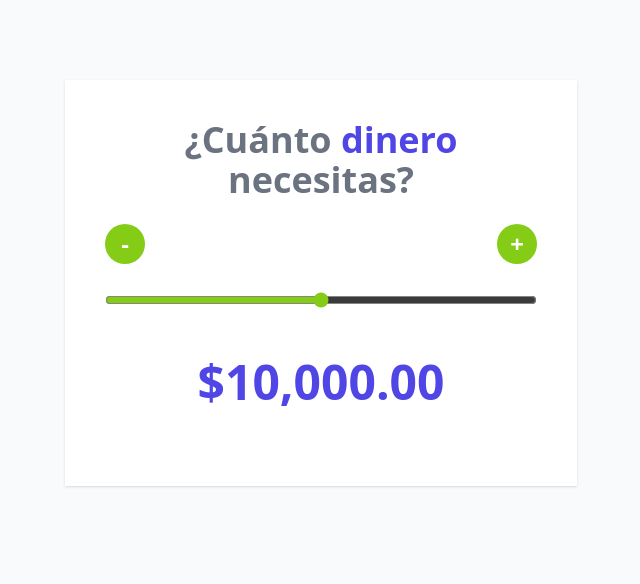
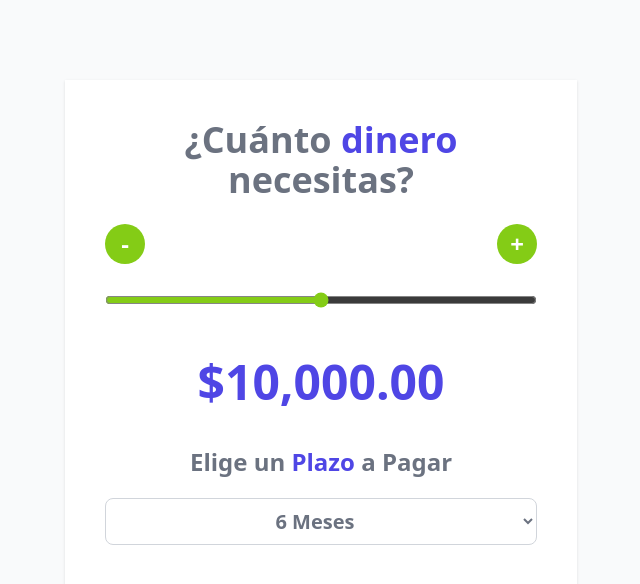
Before and after one commit to JosmenDev/cotizador-prestamos-react, a React (Vite) app: page / in a window 1280 px wide. Shown: the top 584 px of the page, without its empty margins (319-959 px from the left). Built offline with nearby package versions, Linux system fonts and the light colour scheme.

Commit message:
Creación de state de meses a pagar

```diff
--- a/src/App.jsx
+++ b/src/App.jsx
@@ -13,7 +13,7 @@ function App() {
   // Segundo se le asigna la funcion que va a modificar el state, la recomendacion es colocar set seguido del nombre del state
   // Dentro de la funcion useState(valorInicial) se coloca el valor inicial
   const [cantidad, setCantidad] = useState(10000);
-
+  const [meses, setMeses] = useState(6);
   const MIN = 0;
   const MAX = 20000;
   const STEP = 100;
@@ -80,6 +80,20 @@ function App() {
         value={cantidad}
       />
       <p className="text-center  my-10 text-5xl font-extrabold text-indigo-600">{formatearDinero(cantidad)}</p>
+
+      <h2 className='text-2xl font-extrabold text-gray-500 text-center'>
+        Elige un <span className='text-indigo-600'>Plazo</span> a Pagar
+      </h2>
+
+      <select
+        className='mt-5 w-full p-2 bg-white border border-gray-300 rounded-lg text-center text-xl font-bold text-gray-500'
+        value={meses}
+        onChange={e => setMeses(+e.target.value)}
+      >
+        <option value="6">6 Meses</option>
+        <option value="12">12 Meses</option>
+        <option value="24">24 Meses</option>
+      </select>
     </div>
   );
 }
```
